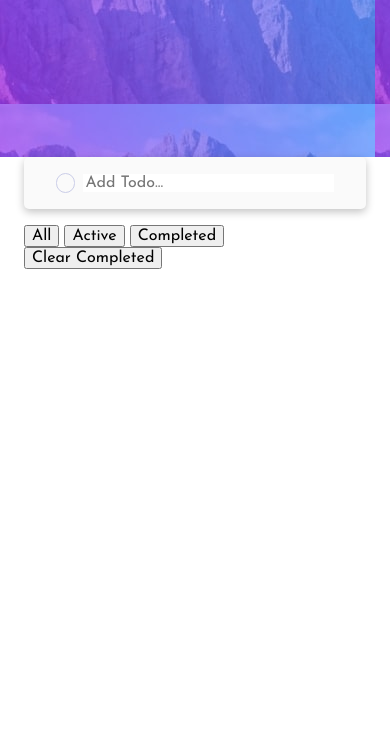
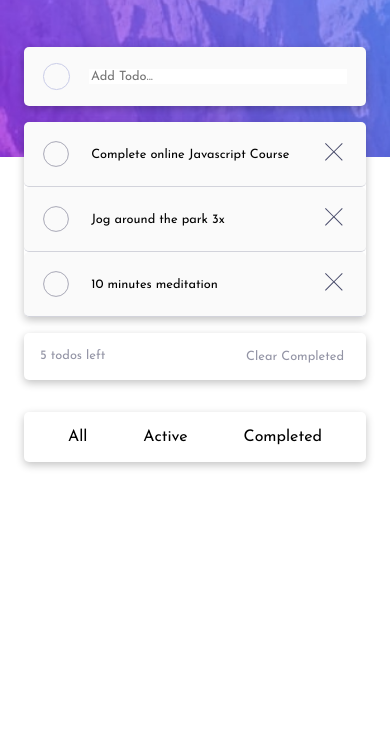
Before and after one commit to ravindra-23/todo-app-javascript, a plain HTML site: page index.html in a window 390 px wide. Shown: the part 96-844 px from the top of the page. Drawn offline with Linux system fonts and the light colour scheme.

Commit message:
added mobile styles

```diff
--- a/index.html
+++ b/index.html
@@ -51,17 +51,14 @@
 
             <div class="action-btns">
                 <div class="todo-remaining">
-                    <p class="todos-left"></p>
+                    <p class="todos-left">5 todos left</p>
+                    <button class="clear-completed filter-btn" id="Clear">Clear Completed</button>
                 </div>
 
                 <div class="filter-btns">
                     <button class="show-all filter-btn" id="All">All</button>
                     <button class="show-active filter-btn" id="Active">Active</button>
                     <button class="show-completed filter-btn" id="Completed">Completed</button>
-                </div>
-
-                <div class="clear">
-                    <button class="clear-completed filter-btn" id="Clear">Clear Completed</button>
                 </div>
             </div>
         </div>
--- a/script.js
+++ b/script.js
@@ -1,6 +1,24 @@
 // Declarations
 
-let todos = []
+let todos = [
+    {
+        id: 1,
+        name: 'Complete online Javascript Course',
+        complete: false
+    },
+
+    {
+        id: 2,
+        name: 'Jog around the park 3x',
+        complete: false
+    },
+
+    {
+        id: 3,
+        name: '10 minutes meditation',
+        complete: false
+    },
+]
 
 
 // Selectors
@@ -58,3 +76,5 @@ form.addEventListener('submit', (e) => {
     todoInput.value = ''
     render()
 })
+
+renderTodo()
--- a/style.css
+++ b/style.css
@@ -5,6 +5,9 @@
     --border-clr: hsl(234, 39%, 85%);
     --clr-input: hsl(236, 9%, 61%);
     --clr-border-bottom: hsl(233, 11%, 84%);
+    --check-bg: linear-gradient(hsl(280, 87%, 65%), hsl(192, 100%, 67%));
+    --check-border: hsl(236, 9%, 61%);
+    --btn-active: hsl(220, 98%, 61%);
 }
 
 /* -------------*/
@@ -60,6 +63,10 @@ select {
     font: inherit;
 }
 
+button {
+    cursor: pointer;
+}
+
 /* remove animations for those who turned them off */
 
 @media (prefers-reduced-motion: reduce) {
@@ -95,7 +102,10 @@ select {
 
 header {
     background-image: url('./images/bg-mobile-light.jpg');
+    background-repeat: no-repeat;
+    background-size: cover;
     min-height: 30vh;
+    position: relative;
 }
 
 .header-wrapper {
@@ -121,6 +131,10 @@ header {
 
 .container {
     padding: 0 1.5rem;
+    position: absolute;
+    top: 17%;
+    left: 0;
+    right: 0;
 }
 
 /* Input section */
@@ -130,17 +144,17 @@ header {
     background: var(--clr-body);
     display: flex;
     align-items: center;
-    padding: 1rem 2rem;
+    padding: 1rem 1.2rem;
     box-shadow: rgba(0, 0, 0, 0.24) 0px 3px 8px;
     border-radius: 5px;
 }
 
 .submit-todo {
-    width: 20px;
+    width: 1.8rem;
     aspect-ratio: 1;
     border-radius: 50%;
     border: none;
-    margin-right: .5rem;
+    margin-right: 1.2rem;
     border: .5px solid var(--border-clr);
     background: none;
 }
@@ -148,7 +162,7 @@ header {
 .todo-input {
     border: none;
     width: 100%;
-    font-size: 1rem;
+    font-size: .8rem;
     color: var(--clr-input);
 }
 
@@ -160,31 +174,96 @@ header {
     border-radius: 5px;
 }
 
+/* Todo */
+
 .todo {
+    position: relative;
+    display: flex;
+    align-items: center;
+    align-content: center;
+    justify-content: space-between;
     background: var(--clr-body);
     padding: 1rem;
+    border-radius: 5px;
+    border-bottom: .5px solid var(--clr-border-bottom);
+}
+
+.todo label {
+    font-size: .8rem;
     display: flex;
     align-items: center;
-    border-bottom: .5px solid var(--clr-border-bottom);
+    justify-content: center;
+    align-content: center;
+    cursor: pointer;
+}
+
+.delete-btn {
+    width: 2rem;
+    background: none;
+    border: none;
+}
+
+/* Cusstom Checkbox */
+
+[type='checkbox'] {
+    opacity: 0;
+    position: absolute;
 }
 
 .custom-checkbox {
     display: inline-block;
-    width: 2.2rem;
-    height: 2.2rem;
+    width: 2rem;
+    height: 2rem;
     cursor: pointer;
-    border: 1px solid hsl(236, 9%, 61%);
+    border: 1px solid var(--check-border);
     border-radius: 50%;
     margin-right: 1.2rem;
-    transform: scale(.5);
+    transform: scale(.8);
     transition: transform 300ms ease-in-out;
 }
 
-input[type="checkbox"]:checked + label {
+[type="checkbox"]:checked + label {
     text-decoration: line-through;
+    opacity: .5;
 }
 
 [type='checkbox']:checked + label .custom-checkbox {
-    background-image: url('./images/icon-check.svg');
-    background: linear-gradient(to right, hsl(192, 100%, 67%), hsl(280, 87%, 65%));
+    background-image: url('./images/icon-check.svg'), var(--check-bg);
+    background-repeat: no-repeat;
+    background-position: center center;
+    color: hsl(0, 0%, 98%);
 }
+
+/* Filters */
+
+.todo-remaining {
+    font-size: .8rem;
+    display: flex;
+    justify-content: space-between;
+    padding: 1rem;
+    box-shadow: rgba(0, 0, 0, 0.24) 0px 3px 8px;
+    border-radius: 5px;
+}
+
+.todos-left, .clear-completed {
+    color: var(--clr-input);
+}
+
+.filter-btn {
+    background: none;
+    border: none;
+}
+
+.filter-btns {
+    margin-top: 2rem;
+    display: flex;
+    justify-content: space-around;
+    padding: 1rem;
+    box-shadow: rgba(0, 0, 0, 0.24) 0px 3px 8px;
+    border-radius: 5px;
+}
+
+.filter-btn:hover,
+.filter-btn:focus {
+    color: var(--btn-active);
+}
```
